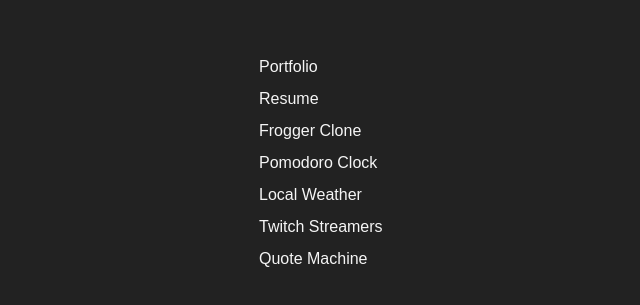
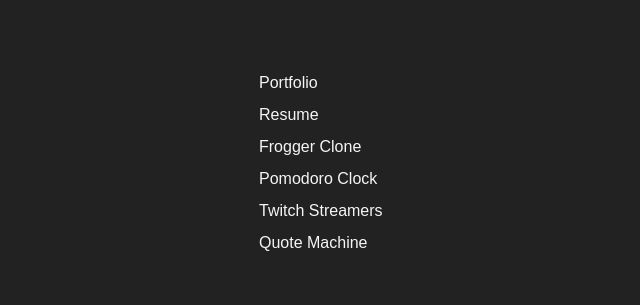
Before and after one commit to Tempurturtul/tempurturtul.github.io, a plain HTML site: page index.html in a window 1280 px wide. Shown: the part 237-542 px from the top of the page, without its empty margins (306-946 px from the left). Drawn offline with Linux system fonts and the light colour scheme.

Commit message:
Remove Local Weather link.
Currently not functional.

```diff
--- a/index.html
+++ b/index.html
@@ -15,7 +15,7 @@
         <li><a href="http://tempurturtul.github.io/fend-resume/">Resume</a></li>
         <li><a href="http://tempurturtul.github.io/fend-frogger/">Frogger Clone</a></li>
         <li><a href="http://tempurturtul.github.io/fcc-pomodoro-clock/">Pomodoro Clock</a></li>
-        <li><a href="http://tempurturtul.github.io/fcc-local-weather/">Local Weather</a></li>
+        <!-- <li><a href="http://tempurturtul.github.io/fcc-local-weather/">Local Weather</a></li> -->
         <li><a href="http://tempurturtul.github.io/fcc-twitch-streamers/">Twitch Streamers</a></li>
         <li><a href="http://tempurturtul.github.io/fcc-quote-machine/">Quote Machine</a></li>
       </ul>
```
